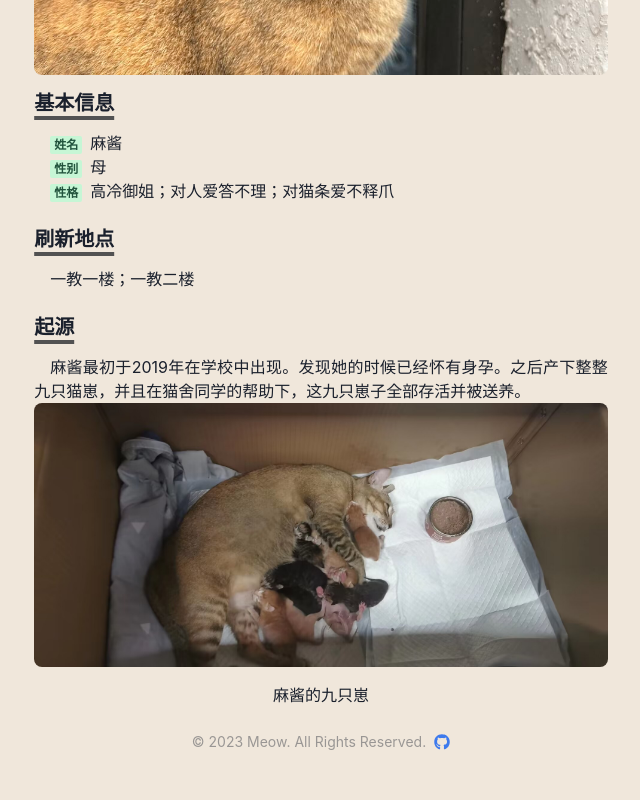
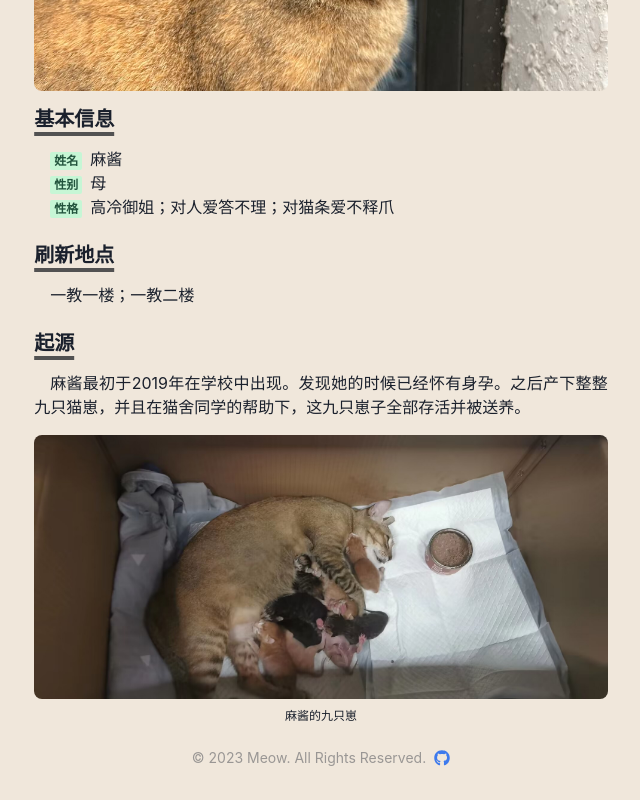
Before and after one commit to Tloops/Meow, a Next.js app: page /cats/makou in a window 1280 px wide. Shown: the part 475-1275 px from the top of the page, without its empty margins (319-959 px from the left). Built offline with nearby package versions, Linux system fonts and the light colour scheme.

Commit message:
style: `cat-image` and `cat-video` components' horizontal margin

```diff
--- a/src/components/cat-image.tsx
+++ b/src/components/cat-image.tsx
@@ -8,9 +8,13 @@ interface Props {
 }
 
 const CatImage = ({ src, alt, caption }: Props) => (
-  <Box>
-    <Image src={src} alt={alt} borderRadius='lg' w='full' mb={4}/>
-    <Text textAlign='center'>
+  <Box
+    my={4}
+    // @ts-ignore
+    align='center'
+  >
+    <Image src={src} alt={alt} borderRadius='lg' w='full'/>
+    <Text textAlign='center' as='sub'>
       {caption}
     </Text>
   </Box>
```
Also changed, not shown: src/components/cat-video.tsx (+10 -2 lines).
